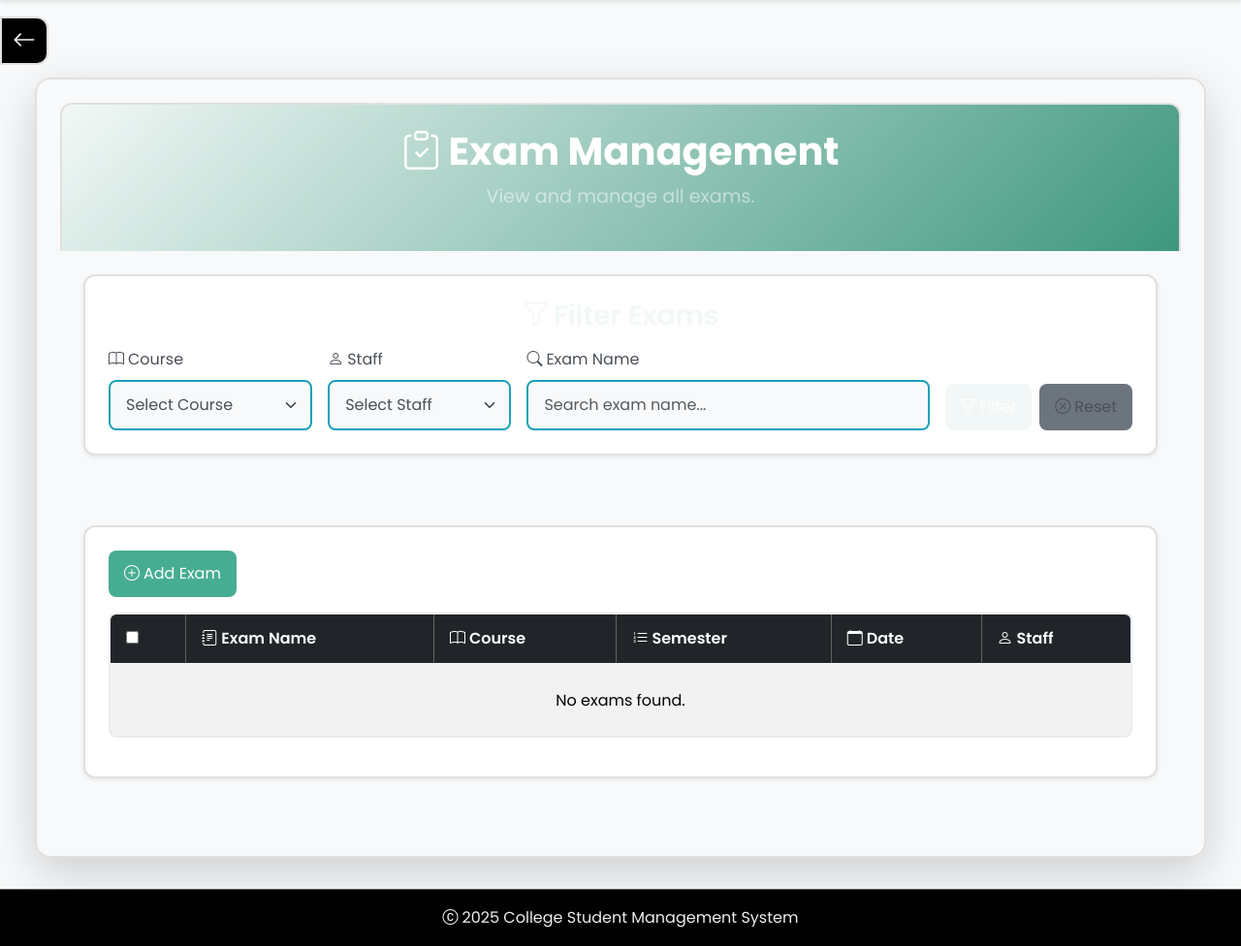
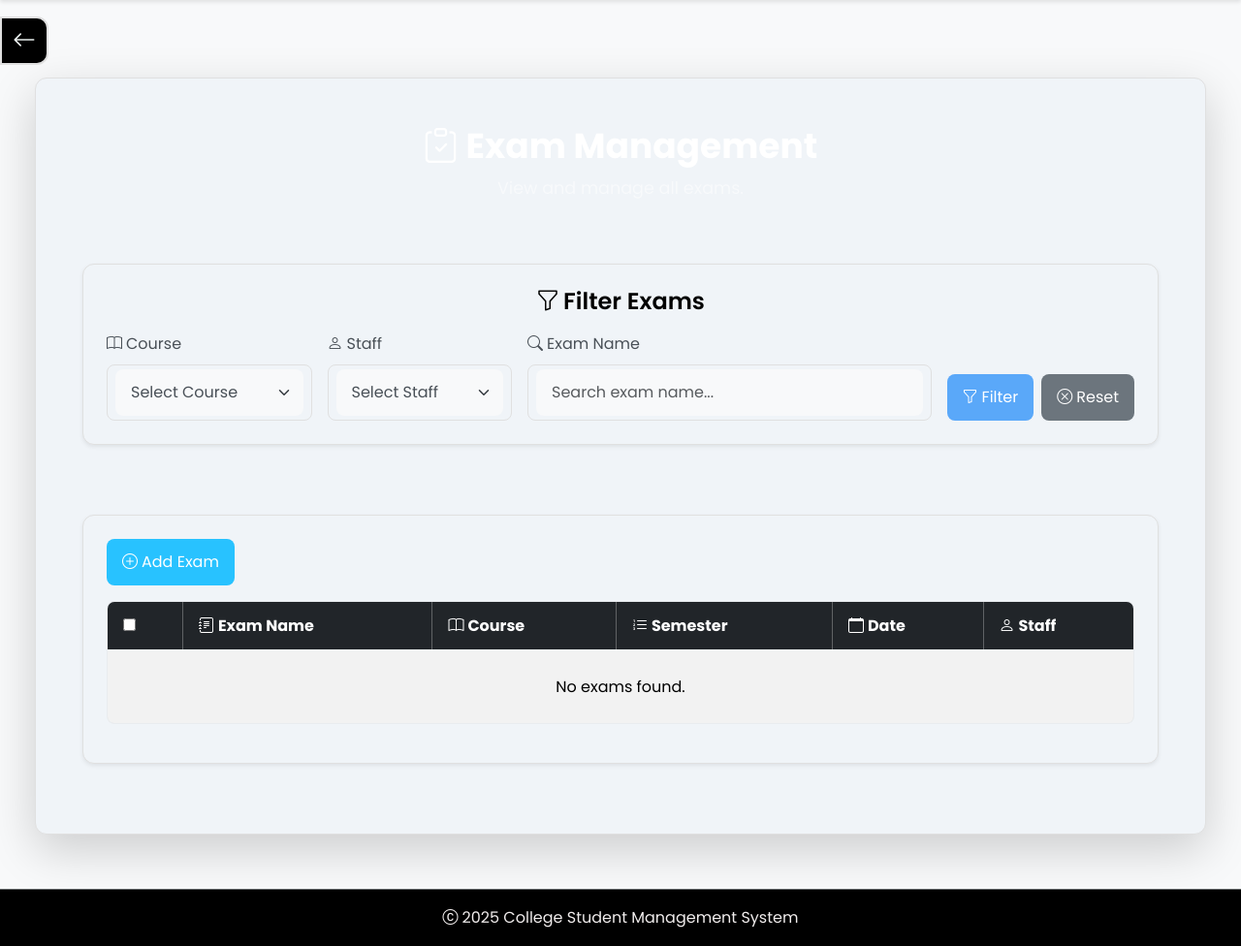
Before and after one commit to afnan0014/student-management-system, a Django app: page /exams/ in a window 1280 px wide. Shown: the part 95-1071 px from the top of the page at 97% size. Run offline with Django 5.2, Linux system fonts and the light colour scheme; data that the repository does not hold is empty.

Commit message:
ux issue fixed

```diff
--- a/static/css/attendance.css
+++ b/static/css/attendance.css
@@ -2,8 +2,8 @@
 
 /* Define custom variables */
 :root {
-  --accent: #1e90ff; /* Primary blue */
-  --secondary: #47ad92; /* Green */
+  --accent: #1c86ee; /* Primary blue */
+  --secondary: #1c86ee; /* Green */
   --tertiary: #764ba2; /* Purple */
   --danger: #dc3545; /* Red */
   --info: #17a2b8; /* Info blue */
@@ -47,7 +47,7 @@
 
 /* Dashboard Header */
 .dashboard-header {
-  background: linear-gradient(135deg, var(--accent) 0%, #3e977e 100%);
+  background: linear-gradient(135deg, #1c86ee 100%);
   border-radius: 0.75rem 0.75rem 0 0;
   border: 2px solid var(--border-light);
   border-bottom: none;
--- a/static/css/exam.css
+++ b/static/css/exam.css
@@ -1,9 +1,11 @@
-/* Exam Specific Styles */
+/* ============================= */
+/*        Exam Page Styles       */
+/* ============================= */
 
-/* Define custom variables */
+/* General Setup */
 :root {
   --accent: #1e90ff; /* Primary blue */
-  --secondary: #47ad92; /* Green */
+  --secondary: #28c2ff; /* Green */
   --tertiary: #764ba2; /* Purple */
   --danger: #dc3545; /* Red */
   --info: #17a2b8; /* Info blue */
@@ -16,130 +18,124 @@
   --back-button-bg: #000000; /* Black background for back button in light mode */
 }
 
-/* Dark mode overrides */
 body.dark-mode {
-  --text-content: #ffffff;
+  --text-content: #f1f1f1;
   --text-muted: #b0b0b0;
-  --bg-light: #2a2a2a;
+  --bg-light: #1f2d3d;
   --border-light: var(--border-dark);
-  --back-button-bg: #ffffff; /* White background for back button in dark mode */
+  --back-button-bg: #0056b3;
 }
 
-/* General Styles */
+/* Body */
 body {
   font-family: 'Poppins', sans-serif;
-  background-color: var(--bg-light);
+  background-color: var(--bg-dark);
   color: var(--text-content);
   line-height: 1.6;
 }
 
-/* Dashboard Container */
+/* ============================= */
+/*         Container Layout      */
+/* ============================= */
+
 .dashboard-container {
-  background-color: transparent;
-  border: 2px solid var(--border-light);
+  background-color: var(--bg-light);
+  border: 1px solid var(--border-light);
   border-radius: 1rem;
-  overflow: hidden;
-  transition: transform 0.3s ease;
+  padding: 2rem;
   max-width: 1400px;
-  margin: 0 auto;
-  padding: 1.5rem;
+  margin: auto;
+  box-shadow: 0 4px 10px rgba(0, 0, 0, 0.05);
 }
 
-/* Dashboard Header */
 .dashboard-header {
-  background: linear-gradient(135deg, var(--accent) 0%, #3e977e 100%);
+  background: linear-gradient(135deg, #1c86ee 100%);
+  color: white;
+  padding: 2rem;
   border-radius: 0.75rem 0.75rem 0 0;
-  border: 2px solid var(--border-light);
-  border-bottom: none;
+  text-align: center;
 }
 
 .dashboard-header h1 {
+  font-size: 2.25rem;
   font-weight: 700;
-  font-size: 2.5rem;
 }
 
 .dashboard-header .lead {
-  font-size: 1.2rem;
+  font-size: 1.1rem;
+  color: rgba(255, 255, 255, 0.8);
 }
 
-/* Card Content */
-.card-content {
-  background-color: transparent;
-  border: none;
-  animation: fadeInUp 0.5s ease;
-}
+/* ============================= */
+/*          Cards & Forms        */
+/* ============================= */
 
-/* Cards */
-.card.form-card, .card.search-card, .card.table-card, .card.summary-card {
-  border: 2px solid var(--border-light);
+.card {
+  background-color: var(--bg-light);
+  border: 1px solid var(--border-light);
   border-radius: 0.75rem;
-  background-color: #ffffff;
+  padding: 1.5rem;
+  margin-bottom: 1.5rem;
   transition: transform 0.3s ease, box-shadow 0.3s ease;
 }
 
-body.dark-mode .card.form-card,
-body.dark-mode .card.search-card,
-body.dark-mode .card.table-card,
-body.dark-mode .card.summary-card {
-  background-color: #2f2f2f;
+.card:hover {
+  transform: translateY(-4px);
+  box-shadow: 0 10px 20px rgba(0, 0, 0, 0.06);
 }
 
-.card.form-card:hover, .card.search-card:hover, .card.table-card:hover, .card.summary-card:hover {
-  transform: translateY(-5px);
-  box-shadow: 0 8px 20px rgba(0, 0, 0, 0.15);
-}
-
-/* Input Wrapper */
 .input-wrapper {
-  border: 2px solid var(--info);
+  border: 1px solid var(--border-light);
   border-radius: 0.5rem;
+  padding: 0.25rem 0.5rem;
 }
 
 .input-wrapper .form-control,
 .input-wrapper .form-select {
+  border: none;
   background-color: #f8f9fa;
-  border: none;
-  font-family: 'Poppins', sans-serif;
-  color: var(--text-content);
-}
-
-body.dark-mode .input-wrapper .form-control,
-body.dark-mode .input-wrapper .form-select {
-  background-color: #3a3a3a;
-  color: var(--text-content);
-}
-
-/* Search Container */
-.search-container .form-control {
-  background-color: #f8f9fa;
-  border: 2px solid var(--border-light);
-  border-right: none;
-  border-radius: 0.5rem 0 0 0.5rem;
   color: var(--text-content);
   font-family: 'Poppins', sans-serif;
 }
 
-body.dark-mode .search-container .form-control {
-  background-color: #3a3a3a;
-  color: var(--text-content);
+/* ============================= */
+/*             Table             */
+/* ============================= */
+
+.table {
+  background-color: var(--bg-light);
+  border: 1px solid var(--border-light);
+  border-radius: 0.5rem;
+  overflow: hidden;
 }
 
-.search-container .btn-primary {
-  background-color: var(--accent);
-  border: 2px solid var(--accent);
-  border-radius: 0 0.5rem 0.5rem 0;
-  color: #ffffff;
+.table th,
+.table td {
+  vertical-align: middle;
+  padding: 0.75rem 1rem;
+  font-size: 1rem;
 }
 
-.search-container .btn-primary:hover {
-  background-color: #1c86ee;
-  border-color: #1c86ee;
+.table-dark {
+  background-color: var(--accent);
+  color: white;
 }
 
-/* Buttons */
+.table-striped tbody tr:nth-of-type(odd) {
+  background-color: #f0f8ff;
+}
+
+.table-hover tbody tr:hover {
+  background-color: rgba(0, 123, 255, 0.08);
+}
+
+/* ============================= */
+/*           Buttons             */
+/* ============================= */
+
 .btn {
   font-family: 'Poppins', sans-serif;
-  transition: transform 0.3s ease, background-color 0.3s ease;
+  transition: transform 0.2s ease, background-color 0.3s ease;
 }
 
 .btn:hover {
@@ -147,118 +143,53 @@
 }
 
 .btn-primary {
-  background-color: var(--accent);
-  border-color: var(--accent);
+  background-color: #5aa8f9;
+  border-color: #5aa8f9;
+  color: #fff;
 }
 
 .btn-primary:hover {
-  background-color: #1c86ee;
-  border-color: #1c86ee;
+  background-color: #156fd6;
 }
 
 .btn-secondary {
   background-color: #6c757d;
   border-color: #6c757d;
+  color: #fff;
 }
 
 .btn-secondary:hover {
-  background-color: #5a6268;
-  border-color: #5a6268;
+  background-color: #545b62;
 }
 
 .btn-success {
   background-color: var(--secondary);
   border-color: var(--secondary);
+  color: #fff;
 }
 
 .btn-success:hover {
-  background-color: #3e977e;
-  border-color: #3e977e;
+  background-color: #3ab2e0;
 }
 
 .btn-danger {
   background-color: var(--danger);
-  border-color: var(--danger);
+  color: white;
+  border: none;
 }
 
 .btn-danger:hover {
   background-color: #c82333;
-  border-color: #c82333;
 }
 
 .btn-wide {
-  padding: 0.5rem 3rem;
-  min-width: 200px;
+  padding: 0.5rem 2rem;
 }
 
-/* Table Styles */
-.table {
-  border: 2px solid var(--border-light);
-  border-radius: 0.5rem;
-  overflow: hidden;
-}
+/* ============================= */
+/*         Back Button           */
+/* ============================= */
 
-.table-dark {
-  background-color: #343a40;
-}
-
-body.dark-mode .table-dark {
-  background-color: #4a4a4a;
-}
-
-.table-striped tbody tr:nth-of-type(odd) {
-  background-color: rgba(0, 0, 0, 0.05);
-}
-
-body.dark-mode .table-striped tbody tr:nth-of-type(odd) {
-  background-color: rgba(255, 255, 255, 0.05);
-}
-
-.table-hover tbody tr:hover {
-  background-color: rgba(30, 144, 255, 0.1);
-}
-
-.table th, .table td {
-  vertical-align: middle;
-  font-family: 'Poppins', sans-serif;
-}
-
-.table th {
-  font-weight: 600;
-}
-
-/* Badge Styles */
-.badge.bg-success {
-  background-color: var(--secondary) !important;
-}
-
-.badge.bg-danger {
-  background-color: var(--danger) !important;
-}
-
-.badge.bg-warning {
-  background-color: #ffc107 !important;
-}
-
-/* Alert Styles */
-.alert-warning {
-  background-color: rgba(255, 193, 7, 0.1);
-  border: 2px solid #ffc107;
-  color: #ffc107;
-  border-radius: 0.5rem;
-}
-
-/* Summary Box */
-.summary-box {
-  background-color: #f8f9fa;
-  border: 2px solid var(--border-light);
-}
-
-body.dark-mode .summary-box {
-  background-color: #3a3a3a;
-}
-
-/* Back Button */
 .back-button {
   position: fixed;
   top: 7rem;
@@ -282,86 +213,36 @@
 
 .back-button i {
   font-size: 1.5rem;
-  color: #ffffff;
+  color: var(--accent);
 }
 
-body.dark-mode .back-button i {
-  color: #000000;
+/* ============================= */
+/*           Utilities           */
+/* ============================= */
+
+.card-title {
+  font-size: 1.5rem;
+  font-weight: 600;
+  color: var(--accent);
 }
 
-/* Animations */
-@keyframes fadeInUp {
-  from {
-    opacity: 0;
-    transform: translateY(20px);
-  }
-  to {
-    opacity: 1;
-    transform: translateY(0);
-  }
+.alert-warning {
+  background-color: rgba(255, 193, 7, 0.1);
+  border: 1px solid #ffc107;
+  color: #ffc107;
+  border-radius: 0.5rem;
 }
 
-/* Responsive Adjustments */
-@media (max-width: 1200px) {
-  .dashboard-container {
-    max-width: 90%;
-  }
-}
+.badge.bg-success { background-color: var(--secondary) !important; }
+.badge.bg-danger { background-color: var(--danger) !important; }
+.badge.bg-warning { background-color: #ffc107 !important; }
+
+/* ============================= */
+/*         Responsive Fixes      */
+/* ============================= */
 
 @media (max-width: 768px) {
-  .dashboard-header h1 {
-    font-size: 2rem;
-  }
-
-  .dashboard-header .lead {
-    font-size: 1rem;
-  }
-
-  .dashboard-container {
-    max-width: 95%;
-    padding: 1rem;
-  }
-
-  .d-flex.flex-wrap.gap-3 {
-    flex-direction: column;
-    gap: 1rem;
-  }
-
-  .d-flex.gap-2.align-self-end {
-    width: 100%;
-    justify-content: stretch;
-  }
-
-  .btn {
-    width: 100%;
-  }
-
-  .btn-wide {
-    width: 100%;
-  }
+  .dashboard-header h1 { font-size: 2rem; }
+  .btn-wide { width: 100%; }
+  .dashboard-container { padding: 1rem; }
 }
-
-@media (max-width: 576px) {
-  .dashboard-header h1 {
-    font-size: 1.75rem;
-  }
-
-  .dashboard-container {
-    max-width: 100%;
-    padding: 0.75rem;
-  }
-
-  .table {
-    font-size: 0.9rem;
-  }
-
-  .btn {
-    font-size: 0.9rem;
-    padding: 0.5rem 0.75rem;
-  }
-
-  .summary-box {
-    width: 100%;
-    text-align: center;
-  }
-}
--- a/static/css/reports.css
+++ b/static/css/reports.css
@@ -3,7 +3,7 @@
 /* Define custom variables */
 :root {
   --accent: #1e90ff; /* Primary blue */
-  --secondary: #47ad92; /* Green */
+  --secondary: #28c2ff; /* Green */
   --tertiary: #764ba2; /* Purple */
   --danger: #dc3545; /* Red */
   --info: #17a2b8; /* Info blue */
@@ -47,7 +47,7 @@
 
 /* Dashboard Header */
 .dashboard-header {
-  background: linear-gradient(135deg, var(--accent) 0%, #3e977e 100%);
+  background: linear-gradient(135deg, #2897ff 100%);
   border-radius: 0.75rem 0.75rem 0 0;
   border: 2px solid var(--border-light);
   border-bottom: none;
--- a/static/css/timetable.css
+++ b/static/css/timetable.css
@@ -3,7 +3,7 @@
 /* Define custom variables */
 :root {
   --accent: #1e90ff; /* Primary blue */
-  --secondary: #47ad92; /* Green */
+  --secondary: #1c86ee; /* Green */
   --tertiary: #764ba2; /* Purple */
   --danger: #dc3545; /* Red */
   --info: #17a2b8; /* Info blue */
@@ -48,7 +48,7 @@
 
 /* Dashboard Header */
 .dashboard-header {
-  background: linear-gradient(135deg, var(--accent) 0%, #3e977e 100%);
+  background: linear-gradient(135deg, #1c86ee 100%);
   border-radius: 0.75rem 0.75rem 0 0;
   border: 2px solid var(--border-light);
   border-bottom: none;
--- a/templates/exam/exam_list.html
+++ b/templates/exam/exam_list.html
@@ -24,7 +24,7 @@
     <!-- Filter Section -->
     <div class="card-content p-4">
       <div class="card search-card shadow-sm p-4 mb-4">
-        <h4 class="card-title mb-3"><i class="bi bi-funnel me-1"></i>Filter Exams</h4>
+        <h4 class="card-title mb-3  text-black"><i class="bi bi-funnel me-1 "></i>Filter Exams</h4>
         <form method="GET" class="d-flex flex-wrap gap-3 align-items-end">
           <div class="d-flex flex-column flex-grow-1">
             <label for="course" class="form-label"><i class="bi bi-book me-1"></i>Course</label>
```
Also changed, not shown: static/css/accounts.css (+6 -6 lines), static/css/assignment.css (+4 -4 lines), static/css/courses.css (+4 -4 lines), static/css/messaging.css (+18 -18 lines).
